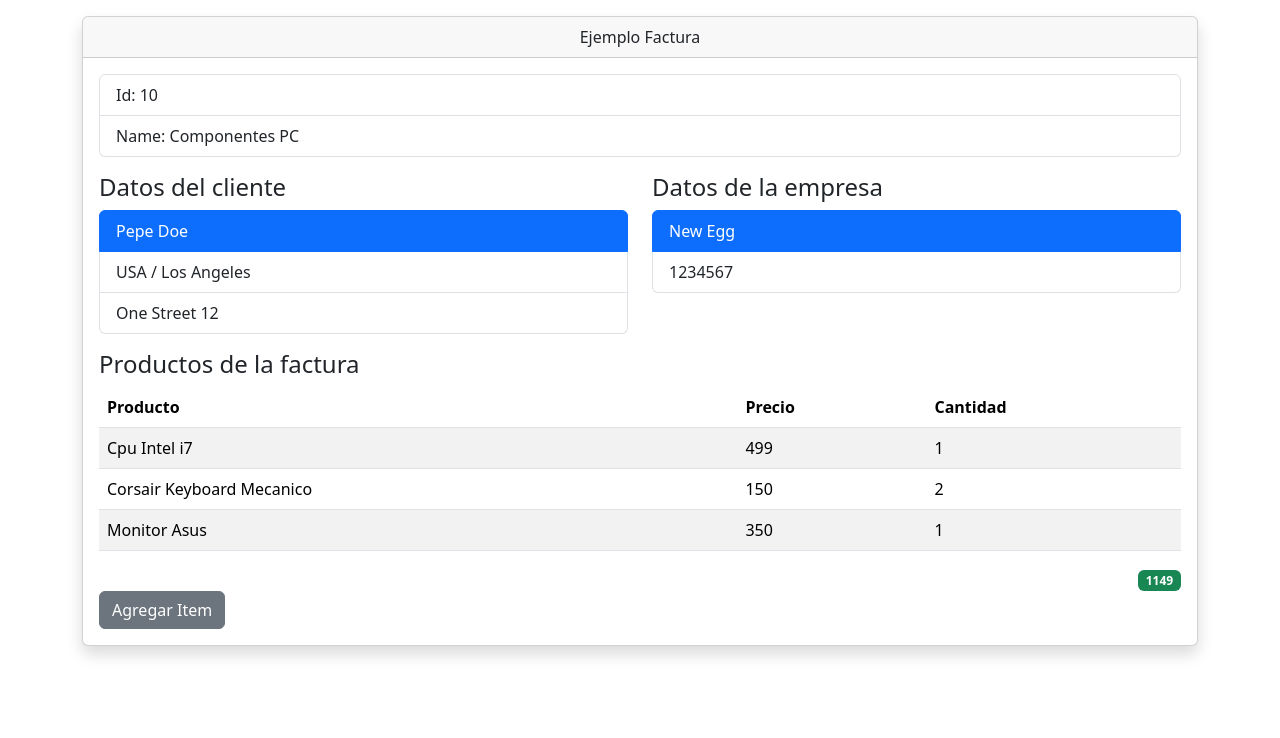
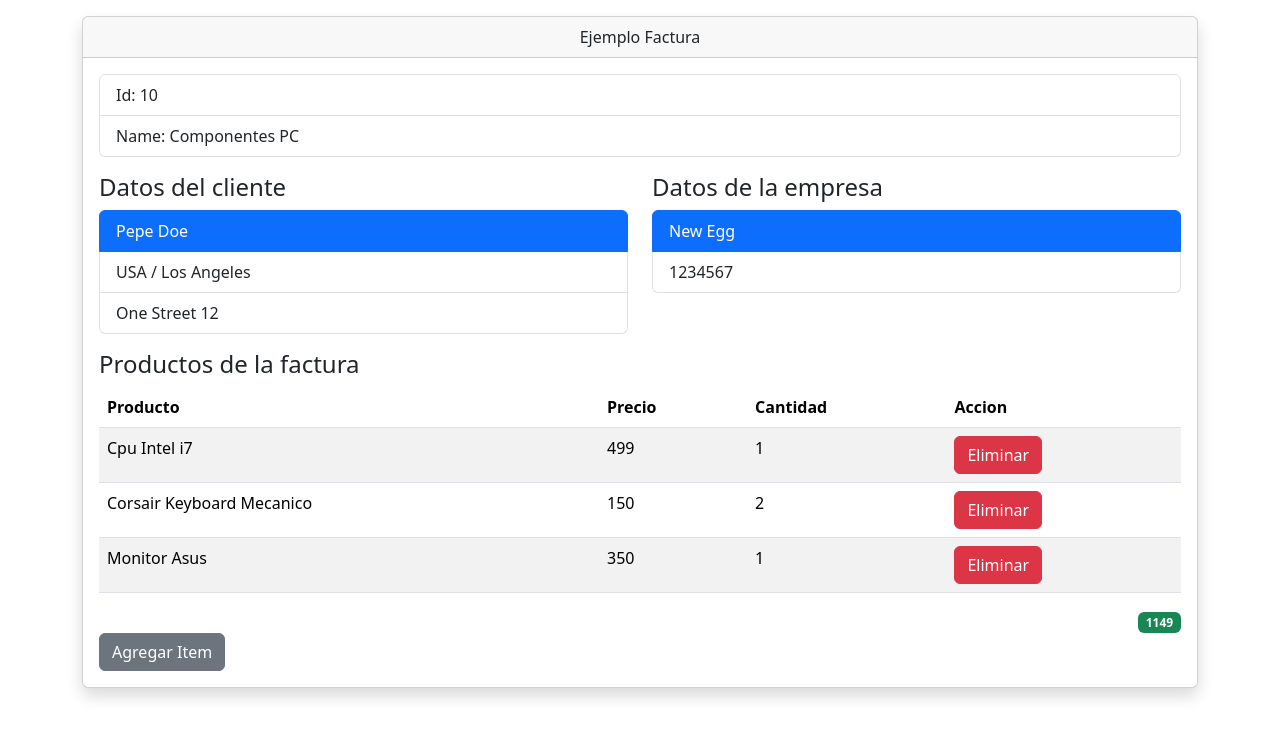
Before and after one commit to ale94/InvoiceApp, a React (Vite) app: page / in a window 1280 px wide. Shown: the top 738 px of the page. Built offline with nearby package versions, Linux system fonts and the light colour scheme.

Commit message:
Add buton Eliminar

```diff
--- a/src/InvoiceApp.jsx
+++ b/src/InvoiceApp.jsx
@@ -60,6 +60,10 @@ export const InvoiceApp = () => {
     setCounter(counter + 1);
   };
 
+  const handlerDeleteItem = (id) => {
+    setItems(items.filter((item) => item.id !== id));
+  };
+
   const onActiveForm = () => {
     setActiveForm(!activeForm);
   };
@@ -79,7 +83,11 @@ export const InvoiceApp = () => {
                 <CompanyView title="Datos de la empresa" company={company} />
               </div>
             </div>
-            <ListItemView title="Productos de la factura" items={items} />
+            <ListItemView
+              title="Productos de la factura"
+              items={items}
+              handlerDeleteItem={(id) => handlerDeleteItem(id)}
+            />
             <TotalView total={total} />
             <button className="btn btn-secondary" onClick={onActiveForm}>
               {!activeForm ? "Agregar Item" : "Cerrar Form"}
--- a/src/components/ListItemView.jsx
+++ b/src/components/ListItemView.jsx
@@ -1,7 +1,7 @@
 import PropTypes from "prop-types";
 import { RowItemView } from "./RowItemView";
 
-export const ListItemView = ({ title, items }) => {
+export const ListItemView = ({ title, items, handlerDeleteItem }) => {
   return (
     <>
       <h4>{title}</h4>
@@ -11,6 +11,7 @@ export const ListItemView = ({ title, items }) => {
             <th>Producto</th>
             <th>Precio</th>
             <th>Cantidad</th>
+            <th>Accion</th>
           </tr>
         </thead>
         <tbody>
@@ -18,9 +19,11 @@ export const ListItemView = ({ title, items }) => {
             return (
               <RowItemView
                 key={id}
+                id={id}
                 product={product}
                 price={price}
                 quantity={quantity}
+                handlerDeleteItem={() => handlerDeleteItem(id)}
               />
             );
           })}
--- a/src/components/RowItemView.jsx
+++ b/src/components/RowItemView.jsx
@@ -1,11 +1,25 @@
 import PropTypes from "prop-types";
 
-export const RowItemView = ({ product, price, quantity }) => {
+export const RowItemView = ({
+  id,
+  product,
+  price,
+  quantity,
+  handlerDeleteItem,
+}) => {
   return (
     <tr>
       <td>{product}</td>
       <td>{price}</td>
       <td>{quantity}</td>
+      <td>
+        <button
+          className="btn btn-danger"
+          onClick={() => handlerDeleteItem(id)}
+        >
+          Eliminar
+        </button>
+      </td>
     </tr>
   );
 };
```
